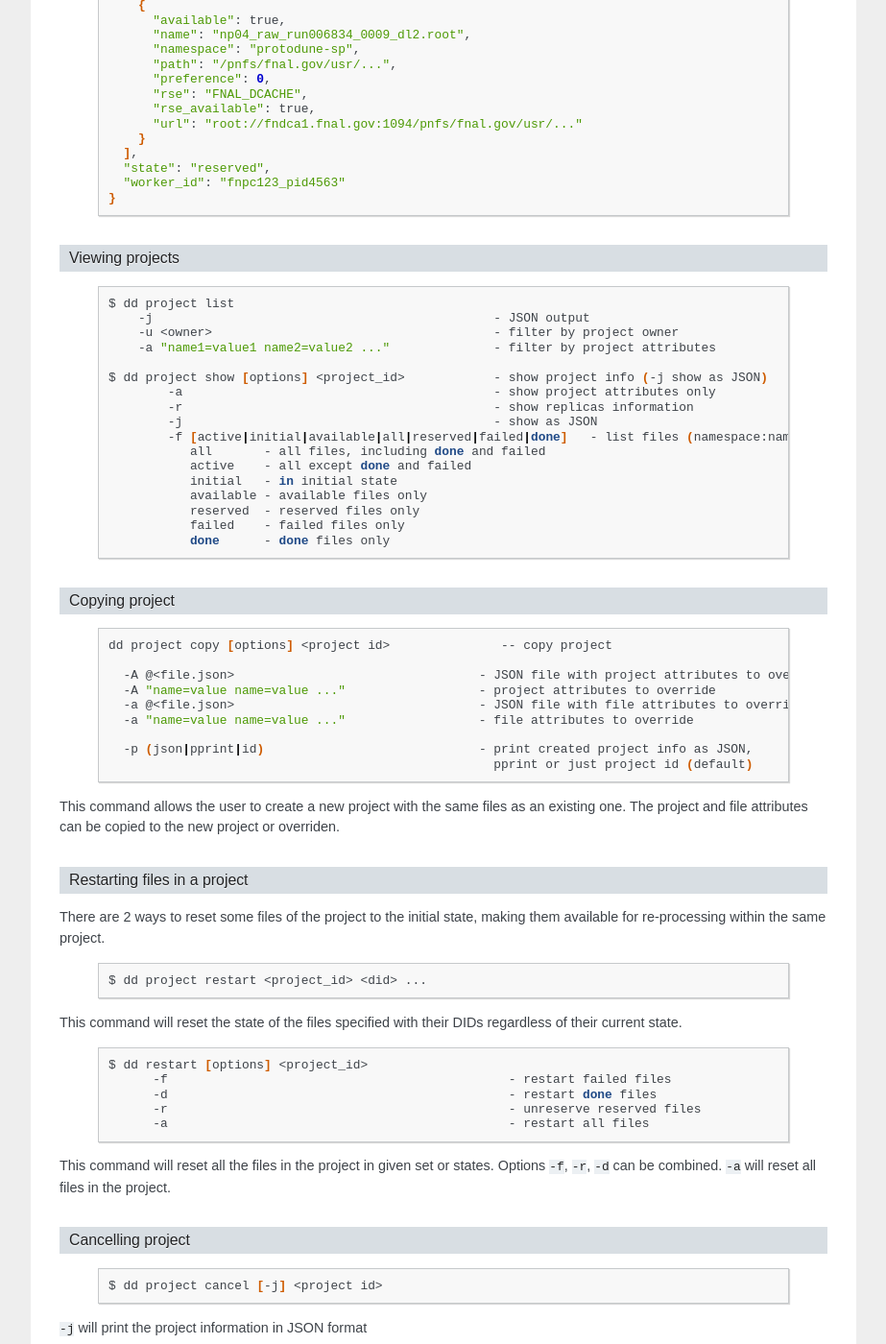
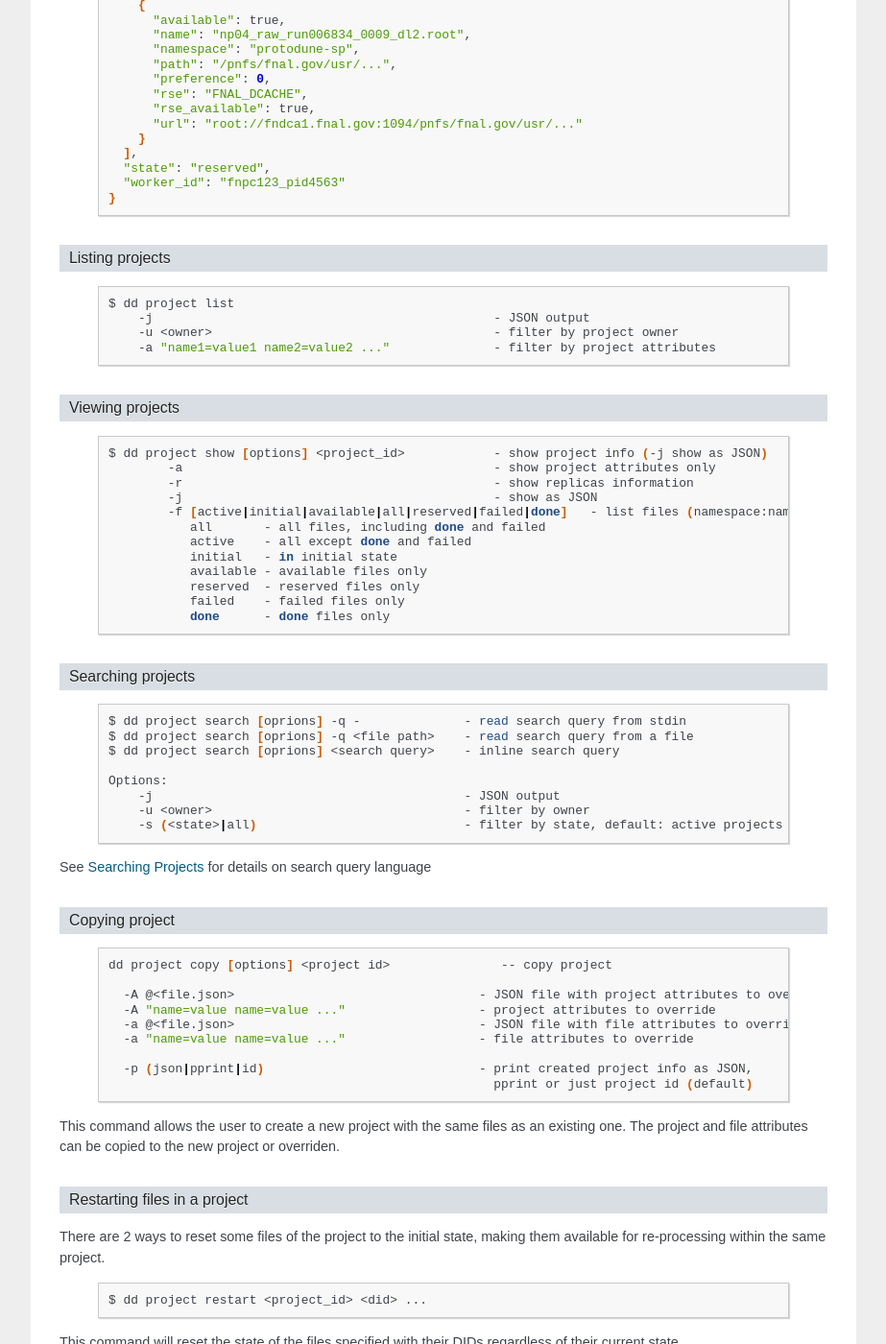
Before and after one commit to ivmfnal/data_dispatcher, a Sphinx documentation site: the page built from docs/ui.rst, in a window 1280 px wide and 1400 px high, scrolled down 4221 px. Shown: the whole window at 96% size, without its empty margins (198-1121 px from the left). Built offline with Sphinx 7.4.7, drawn with Linux system fonts in a browser that asks for light colours; some of the changed text lies outside the part shown.

Commit message:
Added search docs

```diff
--- a/docs/index.rst
+++ b/docs/index.rst
@@ -8,3 +8,4 @@ Data Dispatcher Documentation
    install
    ui
    webapi
+   project_query
--- a/docs/ui.rst
+++ b/docs/ui.rst
@@ -268,7 +268,7 @@ When the worker gets next file to process, the JSON representation of file inofr
         }
 
 
-Viewing projects
+Listing projects
 ................
 
     .. code-block:: shell
@@ -277,6 +277,11 @@ Viewing projects
             -j                                              - JSON output
             -u <owner>                                      - filter by project owner
             -a "name1=value1 name2=value2 ..."              - filter by project attributes
+
+Viewing projects
+................
+
+    .. code-block:: shell
 
         $ dd project show [options] <project_id>            - show project info (-j show as JSON)
                 -a                                          - show project attributes only
@@ -290,6 +295,22 @@ Viewing projects
                    reserved  - reserved files only
                    failed    - failed files only
                    done      - done files only
+
+Searching projects
+..................
+
+    .. code-block:: shell
+
+        $ dd project search [oprions] -q -              - read search query from stdin
+        $ dd project search [oprions] -q <file path>    - read search query from a file
+        $ dd project search [oprions] <search query>    - inline search query
+
+        Options:
+            -j                                          - JSON output
+            -u <owner>                                  - filter by owner
+            -s (<state>|all)                            - filter by state, default: active projects only
+
+See :ref:`Searching Projects <SearchQL>` for details on search query language
 
 Copying project
 ...............
```
Also changed, not shown: docs/project_query.rst (added, +87 -0 lines).
